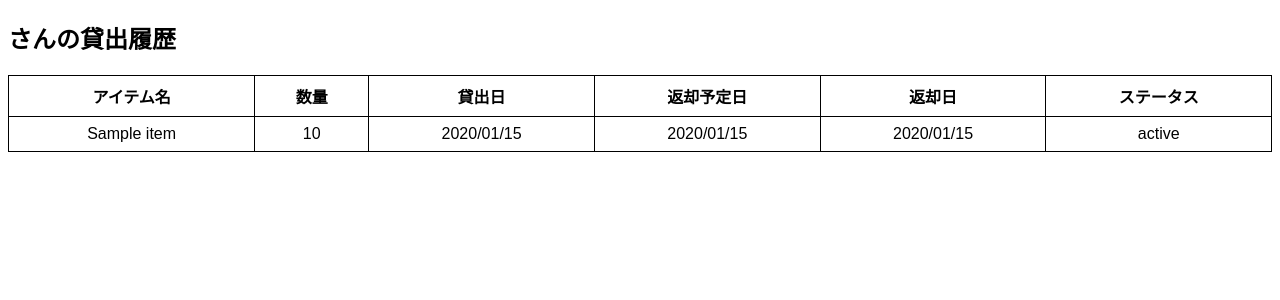
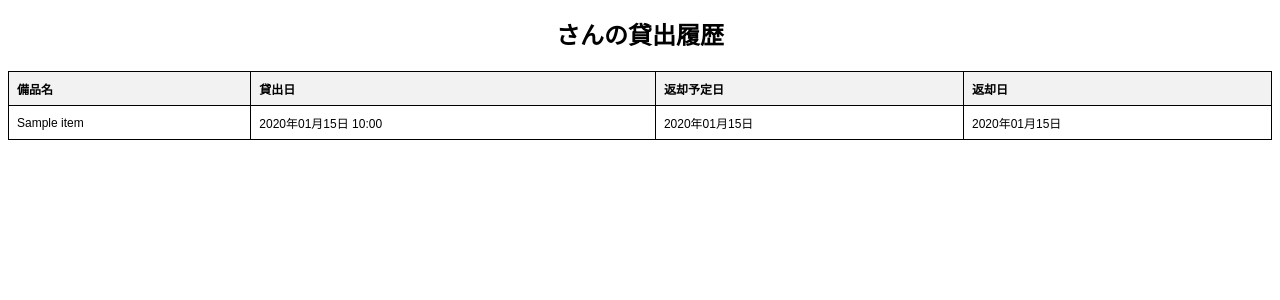
Before and after one commit to TechCat-Hello/inventory-app, a Django app: template inventory/templates/inventory/rental_history_pdf.html in a window 1280 px wide. Shown: the top 300 px of the page. Run offline with Django 4.2, Linux system fonts and the light colour scheme; the template is opened without the code that fills it: most values are stand-ins (such as "Sample title", 1, 10 or a date in 2020).

Commit message:
Fix PDF export template to correctly display expected return date for general users

```diff
--- a/inventory/templates/inventory/rental_history_pdf.html
+++ b/inventory/templates/inventory/rental_history_pdf.html
@@ -1,41 +1,62 @@
 <!DOCTYPE html>
-<html>
+<html lang="ja">
 <head>
-    <meta charset="utf-8">
+    <meta charset="UTF-8">
     <style>
-        body { font-family: sans-serif; }
-        table { width: 100%; border-collapse: collapse; margin-top: 20px; }
-        th, td { border: 1px solid #000; padding: 8px; text-align: center; }
+        body {
+            font-family: "Arial", sans-serif;
+            font-size: 12px;
+        }
+
+        h1 {
+            text-align: center;
+            margin-bottom: 20px;
+        }
+
+        table {
+            width: 100%;
+            border-collapse: collapse;
+        }
+
+        th, td {
+            border: 1px solid #000;
+            padding: 8px;
+            text-align: left;
+        }
+
+        th {
+            background-color: #f2f2f2;
+        }
     </style>
 </head>
 <body>
-    <h2>{{ user.username }} さんの貸出履歴</h2>
+    <h1>{{ user.username }}さんの貸出履歴</h1>
     <table>
         <thead>
             <tr>
-                <th>アイテム名</th>
-                <th>数量</th>
+                <th>備品名</th>
                 <th>貸出日</th>
                 <th>返却予定日</th>
                 <th>返却日</th>
-                <th>ステータス</th>
             </tr>
         </thead>
         <tbody>
             {% for rental in rentals %}
             <tr>
                 <td>{{ rental.item.name }}</td>
-                <td>{{ rental.quantity }}</td>
-                <td>{{ rental.rental_date|date:"Y/m/d" }}</td>
-                <td>{{ rental.expected_return_date|date:"Y/m/d" }}</td>
+                <td>{{ rental.rental_date|date:"Y年m月d日 H:i" }}</td>
+                <td>{{ rental.expected_return_date|date:"Y年m月d日" }}</td>
                 <td>
-                  {% if rental.return_date %}
-                    {{ rental.return_date|date:"Y/m/d" }}
-                  {% else %}
-                    未返却
-                  {% endif %}
+                    {% if rental.return_date %}
+                        {{ rental.return_date|date:"Y年m月d日" }}
+                    {% else %}
+                        未返却
+                    {% endif %}
                 </td>
-                <td>{{ rental.get_status_display }}</td>
+            </tr>
+            {% empty %}
+            <tr>
+                <td colspan="4" style="text-align:center;">貸出履歴はありません</td>
             </tr>
             {% endfor %}
         </tbody>
```
